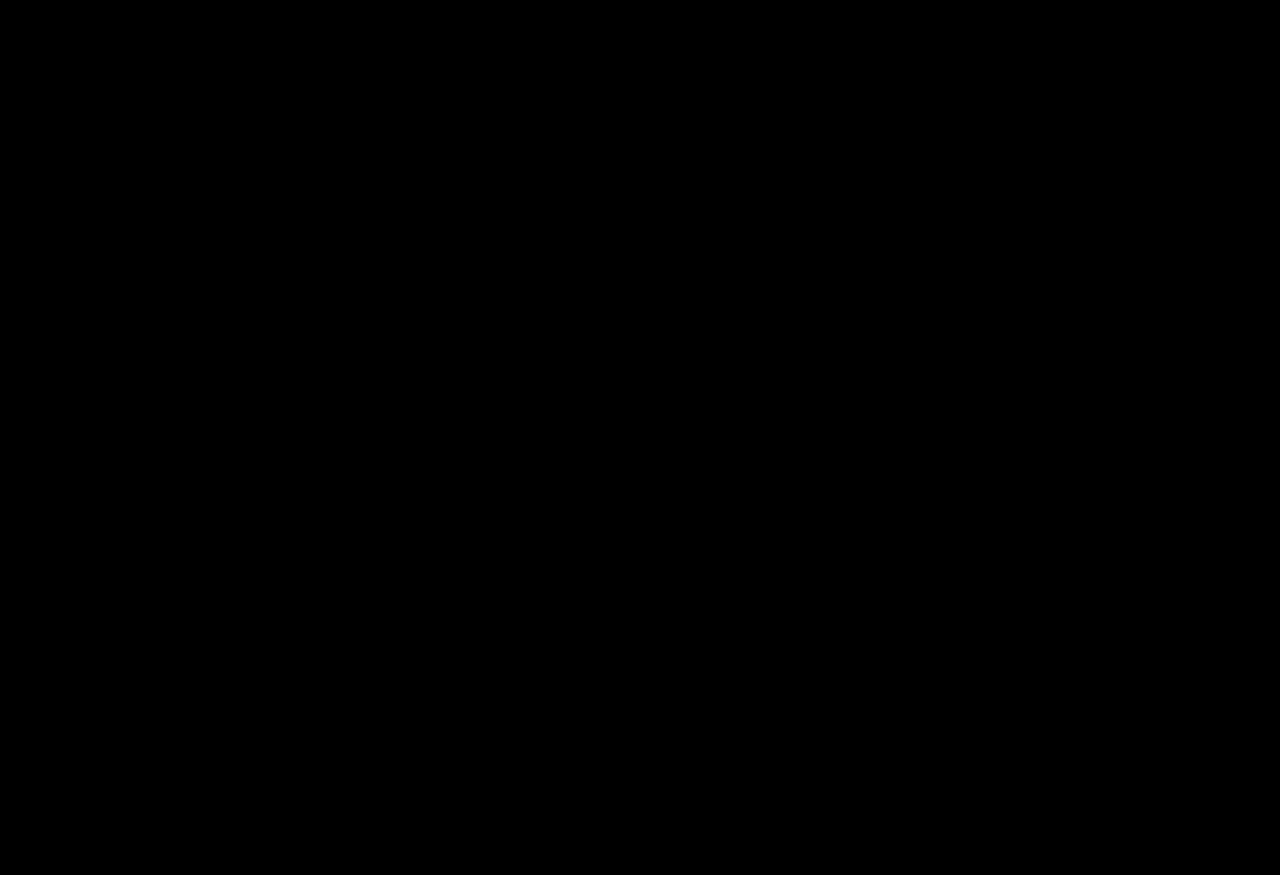
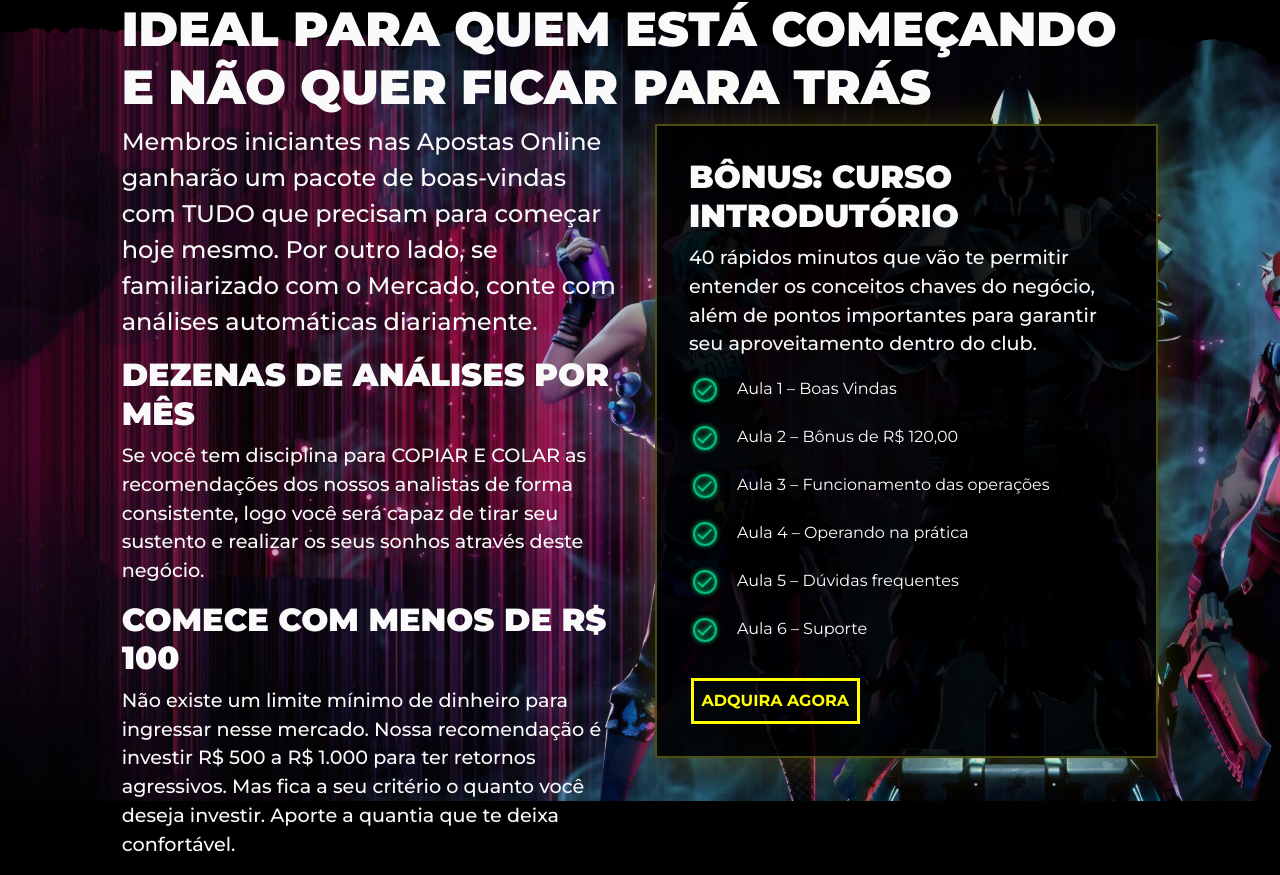
Before and after one commit to SandroSena/projeto-betclub, a React (Create React App) app: page / in a window 1280 px wide. Shown: the part 4239-5114 px from the top of the page. Before the commit the page ends 4240 px from the top, so only its background shows below. Built offline with nearby package versions, Linux system fonts and the light colour scheme.

Commit message:
sixth section

```diff
--- a/src/App.js
+++ b/src/App.js
@@ -8,6 +8,7 @@ import AIAnalysis from './components/AIAnalysis';
 import RobotSecret from './components/RobotSecret';
 import Tips from './components/Tips';
 import EsportsFuture from './components/EsportsFuture';
+import Bonus from './components/Bonus';
 
 const App = () => {
   const GlobalStyle = createGlobalStyle`
@@ -27,6 +28,7 @@ const App = () => {
         <RobotSecret />
         <Tips />
         <EsportsFuture />
+        <Bonus/>
       </Container>
     </>
   );
--- /dev/null
+++ b/src/components/Bonus.js
@@ -0,0 +1,181 @@
+import React from 'react';
+import styled from 'styled-components';
+import Checkmark from '../images/checkmark.svg';
+import { Col, Container } from 'react-bootstrap';
+import Fortnite from '../images/s4-wallpaper.png';
+
+const Bonus = () => {
+  const Background = styled.div`
+    background-color: #000;
+    height: 100vh;
+    display: flex;
+    background-image: url('${Fortnite}');
+
+    flex-direction: row;
+    align-items: center;
+    flex-wrap: wrap;
+    @media (max-width: 767px) {
+      justify-content: center;
+    }
+  `;
+
+  const CTASuperTitle = styled.h3`
+    font-family: Montserrat;
+    font-weight: 900;
+    font-size: 3rem;
+    color: #fafafa !important;
+    text-transform: uppercase;
+
+    @media (max-width: 767px) {
+      font-size: 1rem;
+    }
+  `;
+  const CTATitle = styled.h3`
+    font-family: Montserrat;
+    font-weight: 900;
+    font-size: 2rem;
+    color: #fafafa !important;
+    text-transform: uppercase;
+
+    @media (max-width: 767px) {
+      font-size: 1rem;
+    }
+  `;
+
+  const TextContainer = styled.div`
+    height: 100%;
+    display: flex;
+    flex-direction: column;
+    justify-content: space-around;
+  `;
+  const CTASuperText = styled.p`
+    font-family: Montserrat;
+    font-weight: 500;
+    font-size: 1.5rem;
+    color: #fafafa;
+
+    @media (max-width: 767px) {
+      font-size: 0.8rem;
+    }
+  `;
+  const CTAText = styled.p`
+    font-family: Montserrat;
+    font-weight: 500;
+    font-size: 1.2rem;
+    color: #fafafa;
+
+    @media (max-width: 767px) {
+      font-size: 0.8rem;
+    }
+  `;
+
+  const BonusContainer = styled.div`
+    padding: 2rem;
+    background: linear-gradient(0deg, rgba(0, 0, 0, 0.88), rgba(0, 0, 0, 0.88));
+    border: 2px solid rgba(252, 255, 44, 0.3);
+    box-shadow: 0px 4px 40px rgba(250, 231, 0, 0.2);
+  `;
+
+  const ClassTitle = styled.span`
+    margin-left: 1rem;
+    color: white !important;
+  `;
+
+  const ClassItem = styled.div`
+    margin: 1rem 0;
+  `;
+  const Button = styled.button`
+    background-color: transparent;
+    color: yellow;
+    border: 3px solid yellow;
+    text-transform: uppercase;
+    padding: 0.5rem;
+    font-weight: bold;
+    margin-top:1rem;
+    margin-left:0.1rem;
+  `;
+
+  const ContentWrapper = styled.div`
+    display: flex;
+    flex-direction: row;
+    align-items: flex-start;
+  `;
+  return (
+    <Container className='p-0' fluid>
+      <Background>
+        <Col md={{ offset: 1, span: 10 }}>
+          <CTASuperTitle>
+            IDEAL PARA QUEM ESTÁ COMEÇANDO E NÃO QUER FICAR PARA TRÁS
+          </CTASuperTitle>
+        </Col>
+        <ContentWrapper>
+          <Col className='h-75' xs={12} md={{ span: 5, offset: 1 }}>
+            <TextContainer>
+              <CTASuperText>
+                Membros iniciantes nas Apostas Online ganharão um pacote de
+                boas-vindas com TUDO que precisam para começar hoje mesmo. Por
+                outro lado, se familiarizado com o Mercado, conte com análises
+                automáticas diariamente.
+              </CTASuperText>
+              <div>
+                <CTATitle>DEZENAS DE ANÁLISES POR MÊS</CTATitle>
+                <CTAText>
+                  Se você tem disciplina para COPIAR E COLAR as recomendações
+                  dos nossos analistas de forma consistente, logo você será
+                  capaz de tirar seu sustento e realizar os seus sonhos através
+                  deste negócio.
+                </CTAText>
+              </div>
+              <div>
+                <CTATitle>COMECE COM MENOS DE R$ 100 </CTATitle>
+                <CTAText>
+                  Não existe um limite mínimo de dinheiro para ingressar nesse
+                  mercado. Nossa recomendação é investir R$ 500 a R$ 1.000 para
+                  ter retornos agressivos. Mas fica a seu critério o quanto você
+                  deseja investir. Aporte a quantia que te deixa confortável.
+                </CTAText>
+              </div>
+            </TextContainer>
+          </Col>
+          <Col md={{ span: 5 }}>
+            <BonusContainer>
+              <CTATitle>BÔNUS: CURSO INTRODUTÓRIO</CTATitle>
+              <CTAText>
+                40 rápidos minutos que vão te permitir entender os conceitos
+                chaves do negócio, além de pontos importantes para garantir seu
+                aproveitamento dentro do club.
+              </CTAText>
+              <ClassItem>
+                <img src={Checkmark} />
+                <ClassTitle>Aula 1 – Boas Vindas</ClassTitle>
+              </ClassItem>
+              <ClassItem>
+                <img src={Checkmark} />
+                <ClassTitle>Aula 2 – Bônus de R$ 120,00</ClassTitle>
+              </ClassItem>
+              <ClassItem>
+                <img src={Checkmark} />
+                <ClassTitle>Aula 3 – Funcionamento das operações</ClassTitle>
+              </ClassItem>
+              <ClassItem>
+                <img src={Checkmark} />
+                <ClassTitle>Aula 4 – Operando na prática</ClassTitle>
+              </ClassItem>
+              <ClassItem>
+                <img src={Checkmark} />
+                <ClassTitle>Aula 5 – Dúvidas frequentes</ClassTitle>
+              </ClassItem>
+              <ClassItem>
+                <img src={Checkmark} />
+                <ClassTitle>Aula 6 – Suporte</ClassTitle>
+              </ClassItem>
+              <Button>Adquira Agora</Button>
+            </BonusContainer>
+          </Col>
+        </ContentWrapper>
+      </Background>
+    </Container>
+  );
+};
+
+export default Bonus;
--- a/src/components/EsportsFuture.js
+++ b/src/components/EsportsFuture.js
@@ -56,13 +56,13 @@ const EsportsFuture = () => {
     <Background>
       <Container className='p-0' fluid>
         <GeneralWrapper>
-          <Col md={{ span: 7, offset: 1 }} xs={11}>
+          <Col md={{ span: 7, offset: 1 }} xs={{ span: 10, offset: 1  }}>
             <div className='mb-5 mt-5'>
               <EsportsFutureTitle>
                 E-SPORTS: O FUTURO DAS APOSTAS ONLINE
               </EsportsFutureTitle>
               <EsportsFutureText>
-                Com mais de 90% dos campeonatos de Futebol cancelados, surgiu
+                Com mais de 90% dos campeonatos de Futebol  cancelados, surgiu
                 uma NOVA ONDA nas Apostas Esportivas. Sem a necessidade de
                 encontros presenciais, os Esportes Eletrônicos se tornaram a
                 escolha número 1 dos apostadores que não tem medo de mudanças.
--- a/src/components/Tips.js
+++ b/src/components/Tips.js
@@ -1,6 +1,6 @@
 import React from 'react';
 import styled from 'styled-components';
-import BackgroundPath from '../images/s4-wallpaper.png';
+import BackgroundPath from '../images/Rectangle 112.png';
 import { Container, Col } from 'react-bootstrap';
 import csgo from '../images/ccsgo.png';
 import dota2 from '../images/dota2.png';
@@ -42,6 +42,10 @@ const Tips = () => {
     height: 540.19px;
     background: linear-gradient(0deg, rgba(0, 0, 0, 0.85), rgba(0, 0, 0, 0.85));
     margin: 0 auto;
+    border: 2px solid rgba(252, 255, 44, 0.3);
+
+    box-shadow: 0px 4px 40px rgba(250, 231, 0, 0.2);
+
 
     @media (max-width: 767px) {
       width: 20rem;
```
Also changed, not shown: src/images/Rectangle 112.png (added), src/images/checkmark.svg (added).
